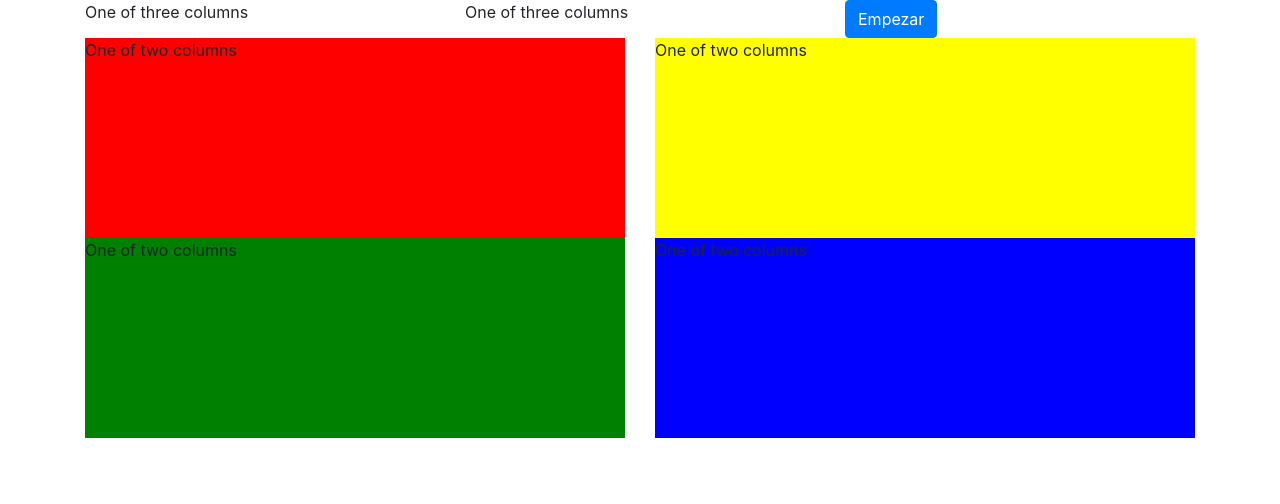
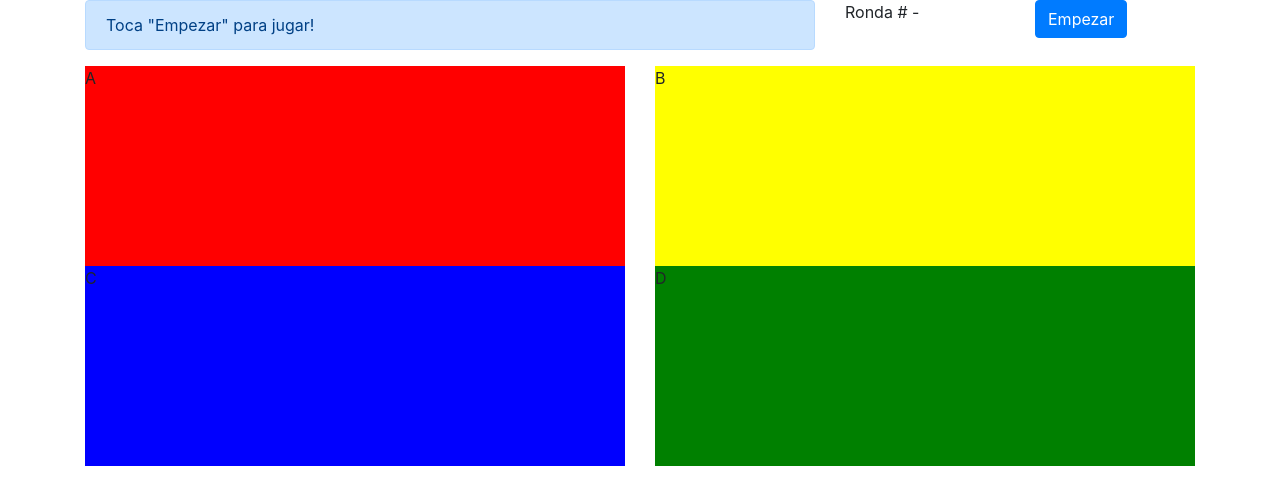
Before and after one commit to iAlgebra/simon-dice, a website: page index.html in a window 1280 px wide. Drawn offline with nearby package versions, Linux system fonts and the light colour scheme.

Commit message:
adding an extra column for the round counter

```diff
--- a/index.html
+++ b/index.html
@@ -5,20 +5,22 @@
     <meta content="width=device-width, user-scalable=no, initial-scale=1.0, maximum-scale=1.0, minimum-scale=1.0"
           name="viewport">
     <meta content="ie=edge" http-equiv="X-UA-Compatible">
-    <link rel="stylesheet" href="node_modules/bootstrap/dist/css/bootstrap.min.css">
+    <link href="node_modules/bootstrap/dist/css/bootstrap.min.css" rel="stylesheet">
     <link href="styles.css" rel="stylesheet">
     <title>Simon Dice</title>
 </head>
 <body>
 <div class="container">
     <div class="row">
-        <div class="col-sm">
-            One of three columns
+        <div class="col-8">
+            <div class="alert alert-primary" role="alert">
+                Toca "Empezar" para jugar!
+            </div>
         </div>
-        <div class="col-sm">
-            One of three columns
+        <div class="col-2">
+            Ronda # -
         </div>
-        <div class="col-sm">
+        <div class="col-2">
             <button class="btn btn-primary" id="start" type="button">Empezar</button>
         </div>
     </div>
@@ -27,24 +29,24 @@
     <div class="row">
         <div class="col-sm">
             <div class="square" id="square-1">
-                One of two columns
+                A
             </div>
         </div>
         <div class="col-sm">
             <div class="square" id="square-2">
-                One of two columns
+                B
             </div>
         </div>
     </div>
     <div class="row">
         <div class="col-sm">
             <div class="square" id="square-3">
-                One of two columns
+                C
             </div>
         </div>
         <div class="col-sm">
             <div class="square" id="square-4">
-                One of two columns
+                D
             </div>
         </div>
     </div>
--- a/styles.css
+++ b/styles.css
@@ -11,9 +11,9 @@
 }
 
 #square-3 {
-    background-color: green;
+    background-color: blue;
 }
 
 #square-4 {
-    background-color: blue;
+    background-color: green;
 }
```
